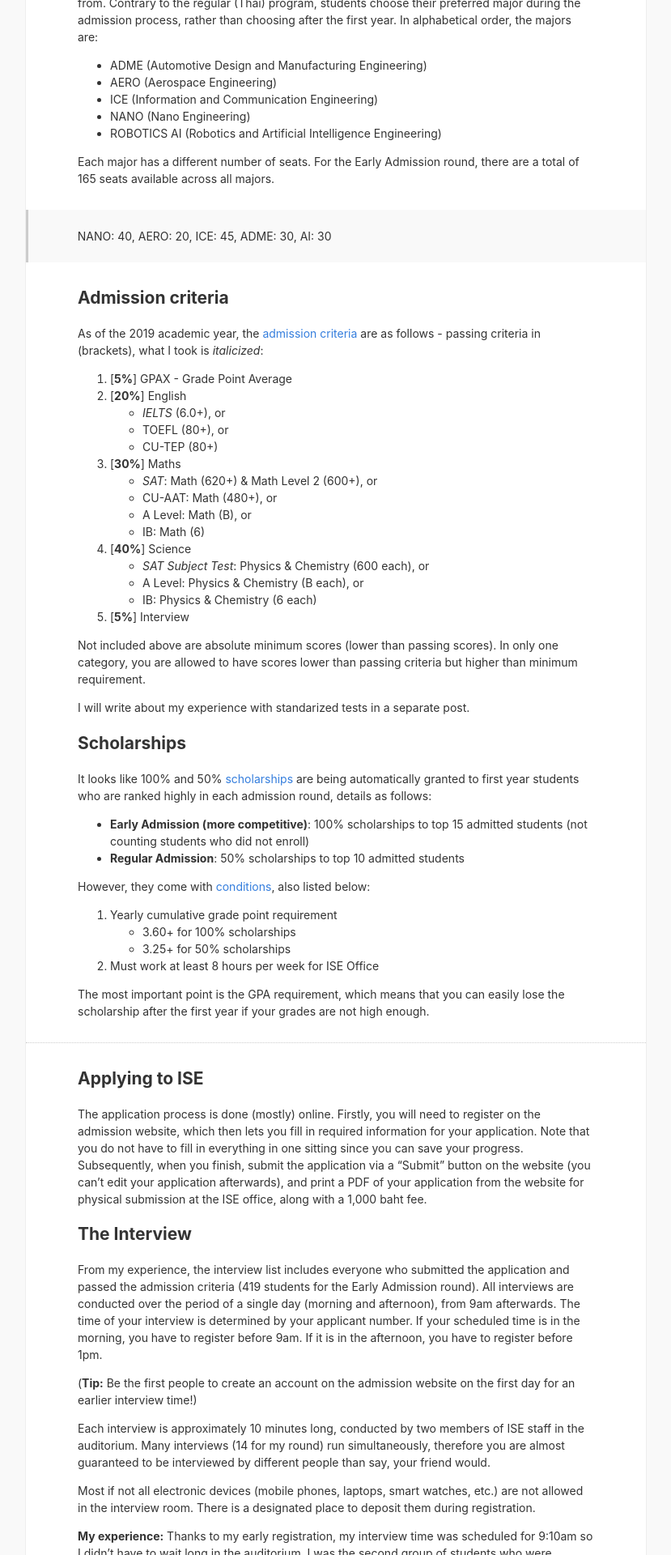
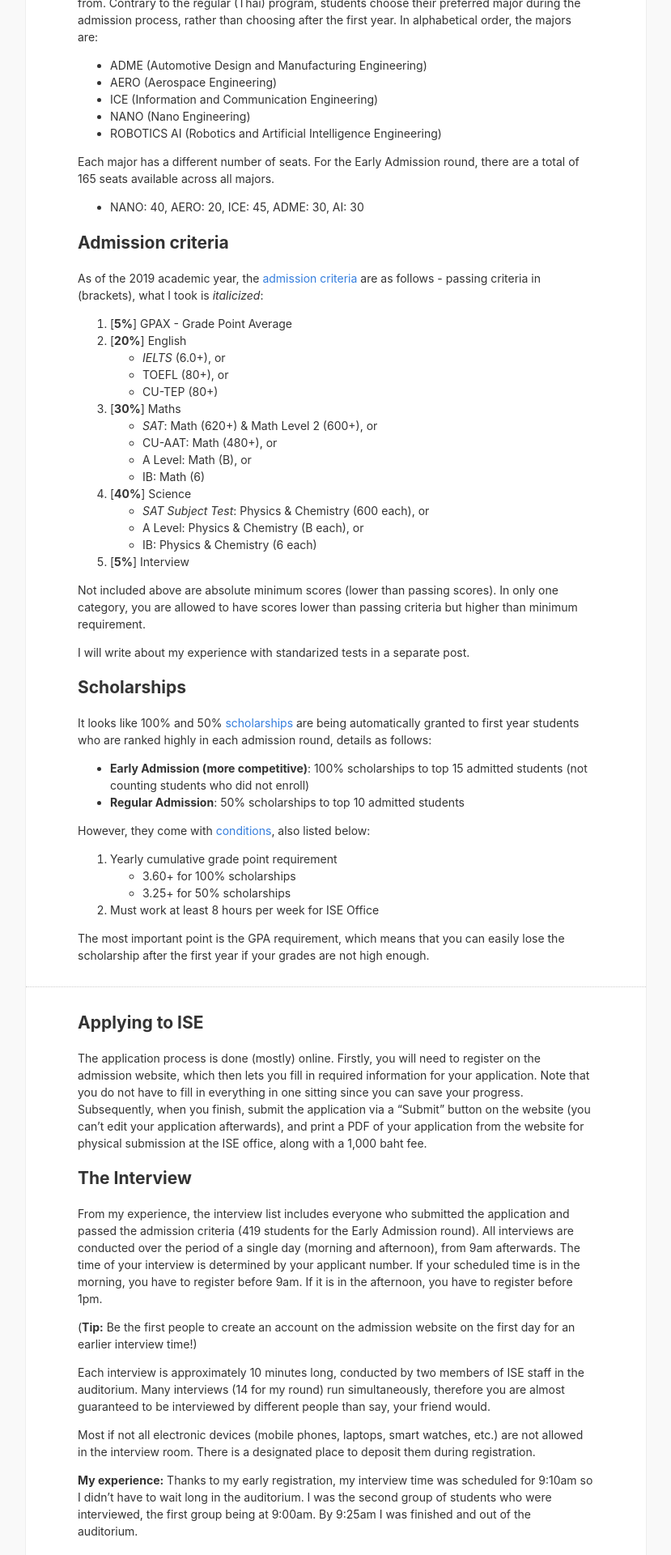
Before and after one commit to Romtam/romtam.github.io, a Jekyll site: the page built from _posts/2019-07-17-ise-application.md, in a window 1280 px wide. Shown: the part 574-2494 px from the top of the page at 81% size, without its empty margins (225-1054 px from the left). Built offline with Jekyll 4.4.1, drawn with Linux system fonts in a browser that asks for light colours; nearby versions of some CDN libraries.

```diff
--- a/_posts/2019-07-17-ise-application.md
+++ b/_posts/2019-07-17-ise-application.md
@@ -16,7 +16,7 @@ ISE stands for **I**nternational **S**chool of **E**ngineering, and is basically
 
 Each major has a different number of seats. For the Early Admission round, there are a total of 165 seats available across all majors.
 
-> NANO: 40, AERO: 20, ICE: 45, ADME: 30, AI: 30
+* NANO: 40, AERO: 20, ICE: 45, ADME: 30, AI: 30
 
 ## Admission criteria
 As of the 2019 academic year, the [admission criteria](http://www.ise.eng.chula.ac.th/document/Admission/Admission_Criteria_2019.pdf) are as follows - passing criteria in (brackets), what I took is *italicized*:
```
